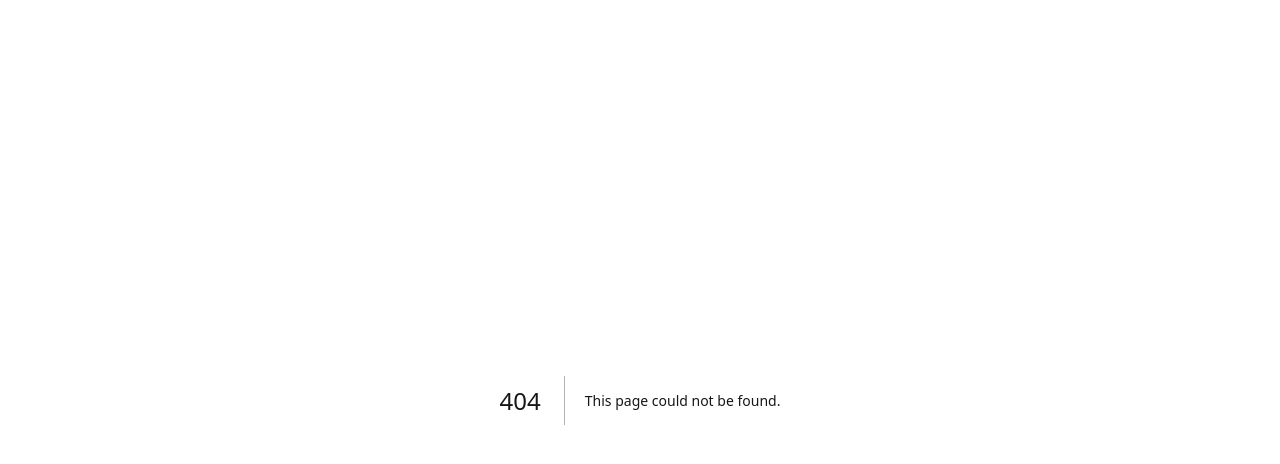
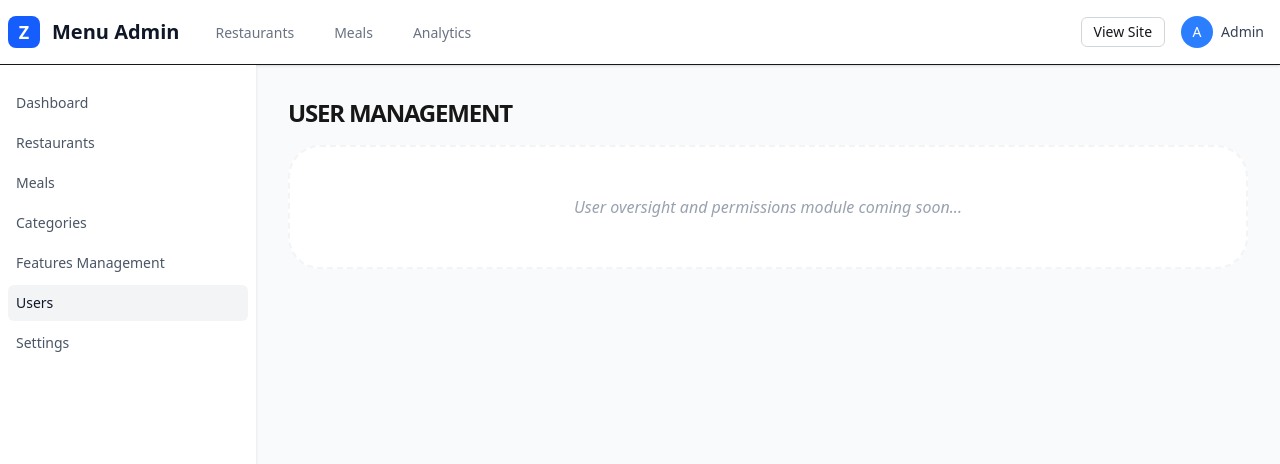
Before and after one commit to GetayawkalGirma/ZMenu, a Next.js app: page /admin/users in a window 1280 px wide. Before the commit this address had no page. Shown: the top 464 px of the page. Built offline with nearby package versions, Linux system fonts and the light colour scheme.

Commit message:
To avoid pre fething errors

```diff
--- /dev/null
+++ b/app/admin/analytics/page.tsx
@@ -0,0 +1,12 @@
+export const dynamic = "force-dynamic";
+
+export default function AnalyticsPage() {
+  return (
+    <div className="p-8">
+      <h1 className="text-2xl font-bold mb-4 uppercase tracking-tighter">Analytics</h1>
+      <div className="bg-white p-12 rounded-[2rem] border-2 border-dashed border-gray-100 text-center">
+        <p className="text-gray-400 font-medium italic">Advanced analytics module coming soon...</p>
+      </div>
+    </div>
+  );
+}
--- /dev/null
+++ b/app/admin/settings/page.tsx
@@ -0,0 +1,12 @@
+export const dynamic = "force-dynamic";
+
+export default function SettingsPage() {
+  return (
+    <div className="p-8">
+      <h1 className="text-2xl font-bold mb-4 uppercase tracking-tighter">System Settings</h1>
+      <div className="bg-white p-12 rounded-[2rem] border-2 border-dashed border-gray-100 text-center">
+        <p className="text-gray-400 font-medium italic">Platform configuration and API settings coming soon...</p>
+      </div>
+    </div>
+  );
+}
--- /dev/null
+++ b/app/admin/users/page.tsx
@@ -0,0 +1,12 @@
+export const dynamic = "force-dynamic";
+
+export default function UsersPage() {
+  return (
+    <div className="p-8">
+      <h1 className="text-2xl font-bold mb-4 uppercase tracking-tighter">User Management</h1>
+      <div className="bg-white p-12 rounded-[2rem] border-2 border-dashed border-gray-100 text-center">
+        <p className="text-gray-400 font-medium italic">User oversight and permissions module coming soon...</p>
+      </div>
+    </div>
+  );
+}
```
